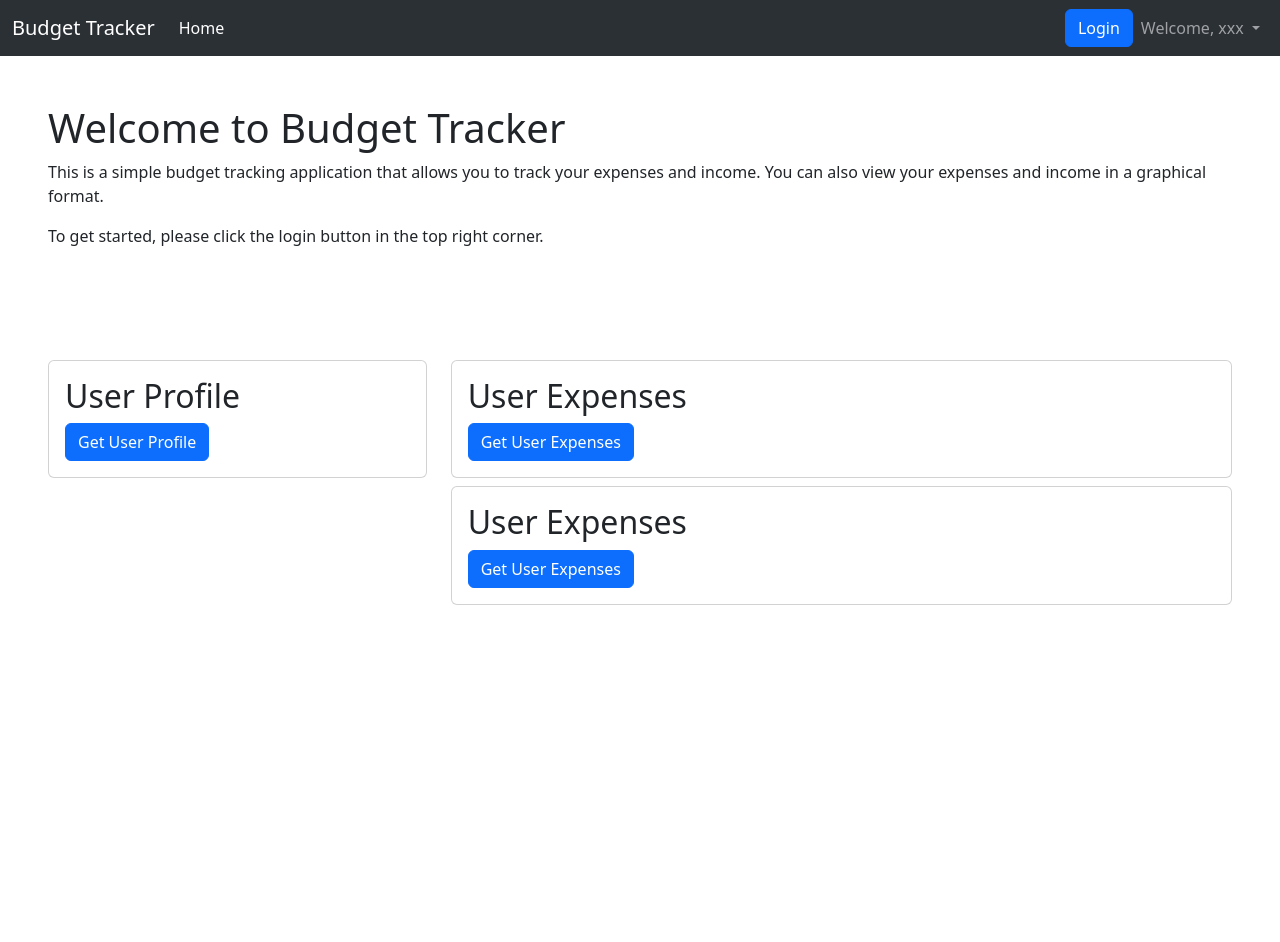
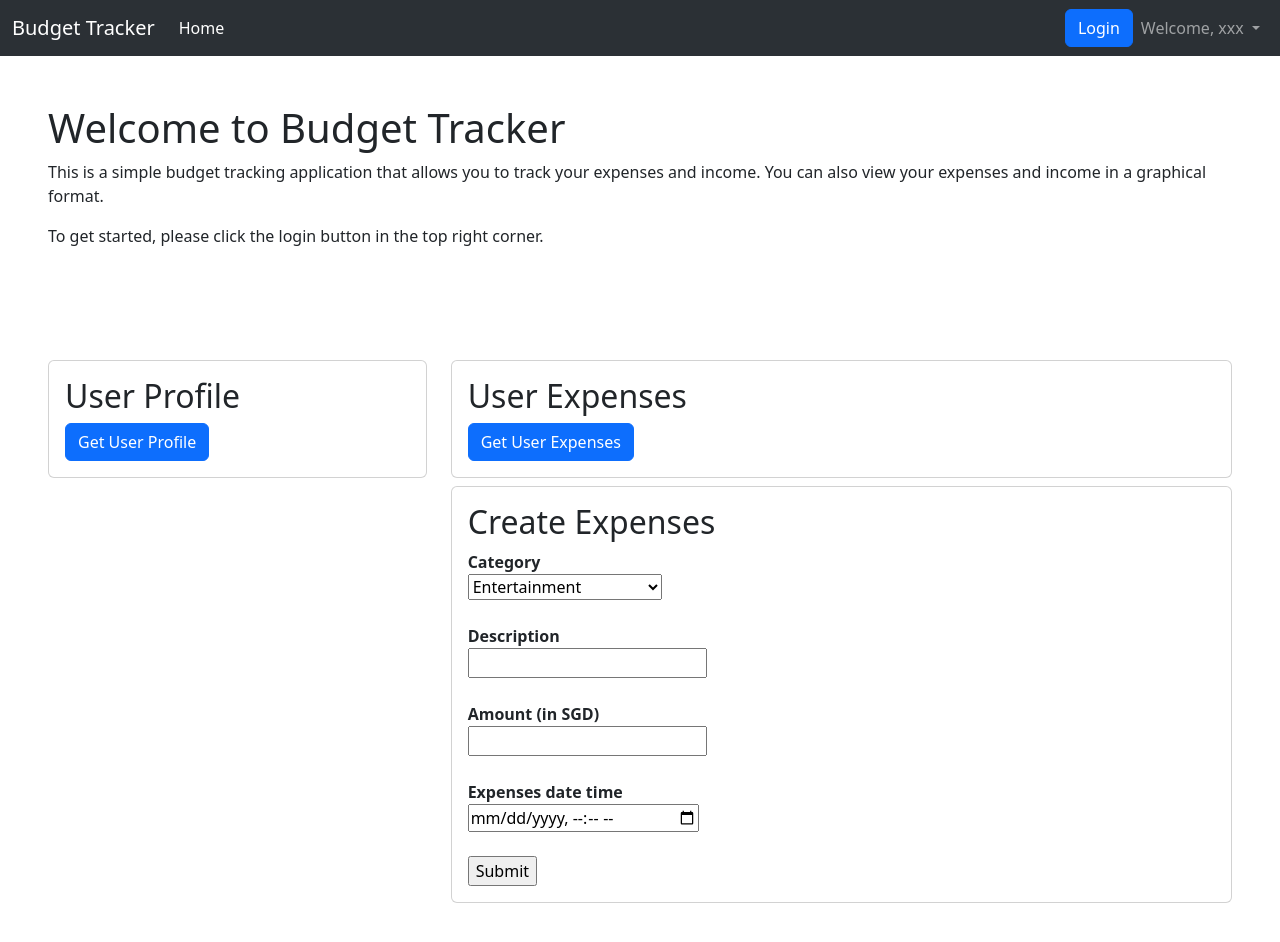
Before and after one commit to sherenaLIM/COM-FT-DEV2_MAR2024_T02, a website: page 01_Frontend/BudgetTracker.html in a window 1280 px wide. Before the commit the page ends 800 px from the top, so only its background shows below. Drawn offline with nearby package versions, Linux system fonts and the light colour scheme; no server answers.

Commit message:
Create Transaction

```diff
--- a/01_Frontend/BudgetTracker.html
+++ b/01_Frontend/BudgetTracker.html
@@ -136,15 +136,28 @@
             <div class="col-12">
               <div class="card">
                 <div class="card-body">
-                  <h2 class="card-title">User Expenses</h2>
-                  <button
-                    type="button"
-                    class="btn btn-primary"
-                    onclick="getUserExpenses()"
-                  >
-                    Get User Expenses
-                  </button>
-                  <div id="expensesOutput"></div>
+                  <h2 class="card-title">Create Expenses</h2>
+                  <form action="http://localhost:9000/submit-form" id = "createexpform" method="POST">
+                    <label for="cat"><b> Category </b></label> <br>
+                    <select id="cat" name = "cat">
+                      <option value = "Entertainment"> Entertainment</option>
+                      <option value = "Housing"> Housing / Rental </option>
+                      <option value = "Insurance"> Insurance </option>
+                      <option value = "Subscription"> Software subscriptions </option>
+                      <option value = "Travel"> Travel</option>
+                      <option value = "Utilities"> Utilities </option>
+                    </select> <br><br>
+                    <label for="desc"><B> Description</B></label> <br>
+                    <input type="text" id="desc" name="desc"><br><br>
+                    <label for="amt"> <B>Amount (in SGD) </B></label> <br>
+                    <input type="number" id="amt" name="amt"><br><br>
+                    <label for="timestamp"><B> Expenses date time </B></label> <br>
+                    <input type="datetime-local" id="timestamp" name="timestamp"><br><br>
+                  <!--  <label for="lasttimestamp"><B> Last Updated </B></label> <br>
+                    <input type="datetime-local" id="lasttimestamp" name="lasttimestamp"><br><br> -->
+                    <input type="submit" value="Submit">
+                  </form>
+                  <div id="createexpOutput"></div>
                 </div>
               </div>
             </div>
--- a/01_Frontend/js/main.js
+++ b/01_Frontend/js/main.js
@@ -17,6 +17,13 @@ function getUserExpenses() {
   fetch(`${apiUrl}/user/expenses`, {method: "GET"})
     .then(response => response.json())
     .then(data => displayOutput('expenses', data))
+    .catch(error => console.error('Error fetching user expenses:', error));
+}
+
+function createUserExpenses() {
+  fetch(`${apiUrl}/user/{userid}/expenses`, {method: "POST"})
+    .then(response => response.json())
+    .then(data => displayOutput('createexp', data))
     .catch(error => console.error('Error fetching user expenses:', error));
 }
 
@@ -52,4 +59,7 @@ function logoutAuth0() {
 
 window.addEventListener("load", (event) => {
   isUserAuthenticated();
-});
+})
+
+
+;
```
Also changed, not shown: 02_Backend/src/main.js (+18 -0 lines).
